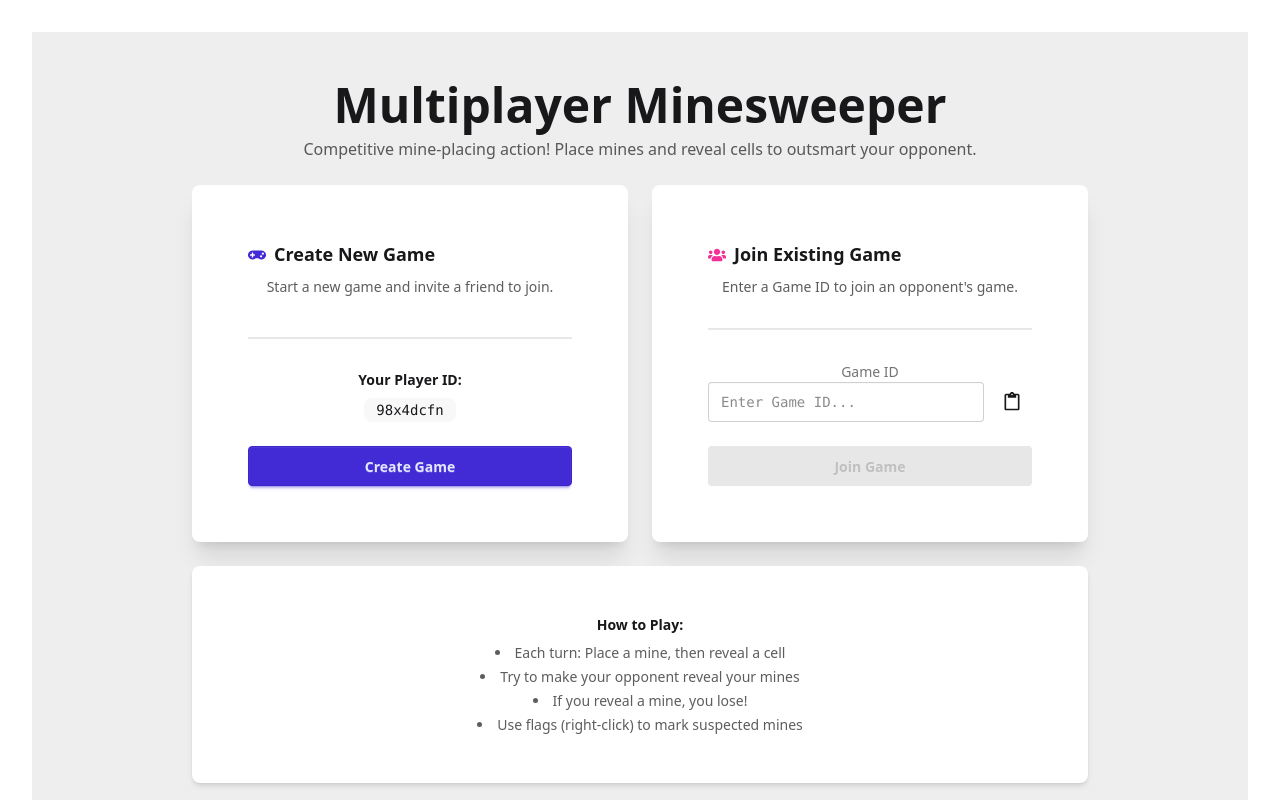
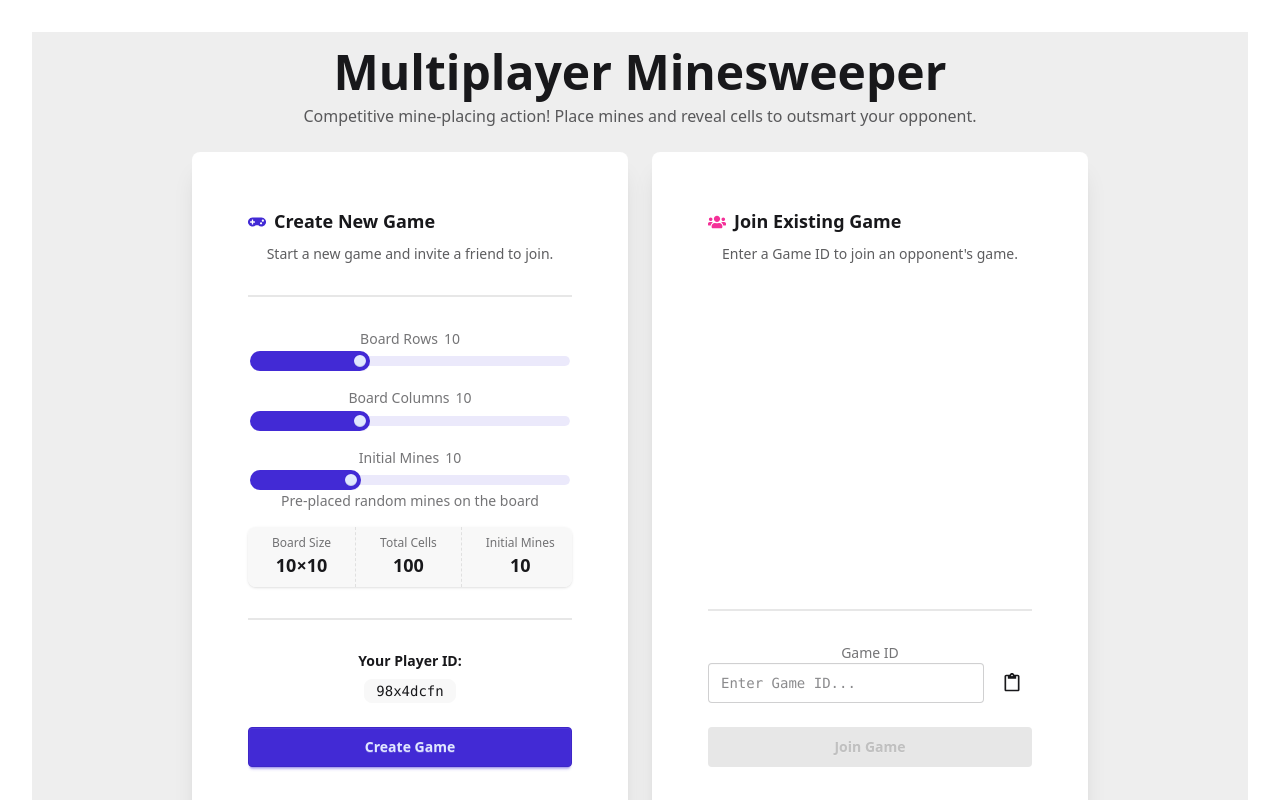
Before and after one commit to jbridges-olioapps/minesweeper, a React (Vite) app: page / in a window 1280 px wide. Shown: the top 800 px of the page. Built offline with nearby package versions, Linux system fonts and the light colour scheme; no server answers.

Commit message:
initialize with random bombs, variable boards, and disallow reveal mine placement

```diff
--- a/src/components/Cell.tsx
+++ b/src/components/Cell.tsx
@@ -70,16 +70,7 @@ export function Cell({
 
   const getCellContent = () => {
     // Show flag if cell is flagged AND it belongs to the current player
-    if (cell.flagged) {
-      const shouldShowFlag = cell.flagPlacedBy === playerRole;
-      console.log(`🚩 Cell[${row}][${col}] flagged:`, {
-        flagged: cell.flagged,
-        flagPlacedBy: cell.flagPlacedBy,
-        playerRole: playerRole,
-        shouldShowFlag: shouldShowFlag,
-      });
-
-      if (shouldShowFlag) {
+    if (cell.flagged && cell.flagPlacedBy === playerRole) {
       return (
         <FaFlag
           className="text-warning"
@@ -87,7 +78,6 @@ export function Cell({
           aria-label="Flagged cell"
         />
       );
-      }
     }
 
     // If cell is not revealed, show empty or question mark
@@ -142,10 +132,6 @@ export function Cell({
       classes.push("cell-hidden");
       // Only show flag styling if the flag belongs to the current player
       if (cell.flagged && cell.flagPlacedBy === playerRole) {
-        console.log(`🎨 Cell[${row}][${col}] adding cell-flagged class:`, {
-          flagPlacedBy: cell.flagPlacedBy,
-          playerRole: playerRole,
-        });
         classes.push("cell-flagged");
       }
     }
--- a/src/components/GameLobby.tsx
+++ b/src/components/GameLobby.tsx
@@ -9,7 +9,7 @@ import { MdContentPaste } from "react-icons/md";
 import { supabase } from "../lib/supabase";
 import type { Game } from "../lib/supabase";
 import { getPlayerId } from "../utils/playerId";
-import { generateEmptyBoard } from "../utils/minesweeper";
+import { generateBoardWithMines } from "../utils/minesweeper";
 
 /**
  * Props for the GameLobby component
@@ -40,6 +40,11 @@ export function GameLobby({ onGameJoined }: GameLobbyProps) {
   const [error, setError] = useState<string | null>(null);
   const [createdGameId, setCreatedGameId] = useState<string | null>(null);
   const [copied, setCopied] = useState(false);
+
+  // Board configuration
+  const [rows, setRows] = useState(10);
+  const [cols, setCols] = useState(10);
+  const [initialMines, setInitialMines] = useState(10);
 
   const playerId = getPlayerId();
 
@@ -108,8 +113,18 @@ export function GameLobby({ onGameJoined }: GameLobbyProps) {
     setError(null);
 
     try {
-      // Create an empty board (8x8 by default)
-      const board = generateEmptyBoard(8, 8);
+      // Validate configuration
+      const maxMines = rows * cols - 1; // Leave at least one cell free
+      if (initialMines > maxMines) {
+        setError(
+          `Too many mines! Maximum for ${rows}x${cols} board is ${maxMines}`
+        );
+        setIsCreating(false);
+        return;
+      }
+
+      // Generate board with random initial mines
+      const board = generateBoardWithMines(rows, cols, initialMines);
 
       // Create game in database
       const { data, error: createError } = await supabase
@@ -121,8 +136,8 @@ export function GameLobby({ onGameJoined }: GameLobbyProps) {
           turn_phase: "place_mine",
           game_state: {
             board,
-            rows: 8,
-            cols: 8,
+            rows,
+            cols,
             minesPlacedByPlayer1: 0,
             minesPlacedByPlayer2: 0,
           } as any,
@@ -364,6 +379,84 @@ export function GameLobby({ onGameJoined }: GameLobbyProps) {
 
               <div className="divider"></div>
 
+              {/* Board Configuration */}
+              <div className="space-y-4">
+                <div className="form-control">
+                  <label className="label">
+                    <span className="label-text">Board Rows</span>
+                    <span className="label-text-alt text-base-content/60">
+                      {rows}
+                    </span>
+                  </label>
+                  <input
+                    type="range"
+                    min="5"
+                    max="20"
+                    value={rows}
+                    onChange={(e) => setRows(Number(e.target.value))}
+                    className="range range-primary range-sm"
+                  />
+                </div>
+
+                <div className="form-control">
+                  <label className="label">
+                    <span className="label-text">Board Columns</span>
+                    <span className="label-text-alt text-base-content/60">
+                      {cols}
+                    </span>
+                  </label>
+                  <input
+                    type="range"
+                    min="5"
+                    max="20"
+                    value={cols}
+                    onChange={(e) => setCols(Number(e.target.value))}
+                    className="range range-primary range-sm"
+                  />
+                </div>
+
+                <div className="form-control">
+                  <label className="label">
+                    <span className="label-text">Initial Mines</span>
+                    <span className="label-text-alt text-base-content/60">
+                      {initialMines}
+                    </span>
+                  </label>
+                  <input
+                    type="range"
+                    min="0"
+                    max={Math.floor((rows * cols) / 3)}
+                    value={initialMines}
+                    onChange={(e) => setInitialMines(Number(e.target.value))}
+                    className="range range-primary range-sm"
+                  />
+                  <label className="label">
+                    <span className="label-text-alt">
+                      Pre-placed random mines on the board
+                    </span>
+                  </label>
+                </div>
+
+                <div className="stats stats-vertical lg:stats-horizontal shadow bg-base-200 w-full">
+                  <div className="stat py-2">
+                    <div className="stat-title text-xs">Board Size</div>
+                    <div className="stat-value text-lg">
+                      {rows}×{cols}
+                    </div>
+                  </div>
+                  <div className="stat py-2">
+                    <div className="stat-title text-xs">Total Cells</div>
+                    <div className="stat-value text-lg">{rows * cols}</div>
+                  </div>
+                  <div className="stat py-2">
+                    <div className="stat-title text-xs">Initial Mines</div>
+                    <div className="stat-value text-lg">{initialMines}</div>
+                  </div>
+                </div>
+              </div>
+
+              <div className="divider"></div>
+
               <div className="space-y-2 text-sm">
                 <p>
                   <strong>Your Player ID:</strong>
--- a/src/components/index.ts
+++ b/src/components/index.ts
@@ -2,3 +2,4 @@ export * from "./GameBoard";
 export * from "./Cell";
 export * from "./GameLobby";
 export * from "./PlayerStatus";
+export * from "./Toast";
--- a/src/hooks/index.ts
+++ b/src/hooks/index.ts
@@ -1 +1,2 @@
 export * from "./useRealtimeGame";
+export * from "./useToast";
--- a/src/hooks/useRealtimeGame.ts
+++ b/src/hooks/useRealtimeGame.ts
@@ -14,6 +14,7 @@ import {
   checkWinCondition,
   checkLoseCondition,
   countMinesByPlayer,
+  isValidMinePlacement,
 } from "../utils/minesweeper";
 import { getPlayerRole, getPlayerId } from "../utils/playerId";
 
@@ -135,6 +136,14 @@ export function useRealtimeGame(gameId: string | null) {
 
       if (game.turn_phase !== "place_mine") {
         console.error("Not in place_mine phase");
+        return;
+      }
+
+      // Validate mine placement
+      const validation = isValidMinePlacement(board, row, col);
+      if (!validation.isValid) {
+        console.error("Invalid mine placement:", validation.error);
+        setError(validation.error || "Cannot place mine here");
         return;
       }
 
--- /dev/null
+++ b/src/hooks/useToast.ts
@@ -0,0 +1,42 @@
+/**
+ * @fileoverview Simple toast notification hook using DaisyUI styling.
+ * Provides temporary notification messages to the user.
+ */
+
+import { useState, useCallback } from "react";
+
+export interface Toast {
+  id: string;
+  message: string;
+  type: "info" | "success" | "warning" | "error";
+}
+
+/**
+ * Hook for managing toast notifications.
+ *
+ * @returns Object with toasts array and showToast function
+ */
+export function useToast() {
+  const [toasts, setToasts] = useState<Toast[]>([]);
+
+  const showToast = useCallback(
+    (message: string, type: Toast["type"] = "info", duration = 3000) => {
+      const id = Math.random().toString(36).substring(7);
+      const newToast: Toast = { id, message, type };
+
+      setToasts((prev) => [...prev, newToast]);
+
+      // Auto-remove after duration
+      setTimeout(() => {
+        setToasts((prev) => prev.filter((toast) => toast.id !== id));
+      }, duration);
+    },
+    []
+  );
+
+  const removeToast = useCallback((id: string) => {
+    setToasts((prev) => prev.filter((toast) => toast.id !== id));
+  }, []);
+
+  return { toasts, showToast, removeToast };
+}
--- a/src/utils/minesweeper.ts
+++ b/src/utils/minesweeper.ts
@@ -29,6 +29,54 @@ export function generateEmptyBoard(rows: number, cols: number): Board {
       };
     }
   }
+
+  return board;
+}
+
+/**
+ * Generate a board with random initial mines pre-placed.
+ * These mines have no player attribution (minePlacedBy: null).
+ *
+ * @param rows - Number of rows in the board
+ * @param cols - Number of columns in the board
+ * @param initialMines - Number of mines to randomly place
+ * @returns A 2D array with randomly placed mines
+ */
+export function generateBoardWithMines(
+  rows: number,
+  cols: number,
+  initialMines: number
+): Board {
+  // Start with an empty board
+  let board = generateEmptyBoard(rows, cols);
+
+  // Calculate max possible mines (can't exceed total cells)
+  const totalCells = rows * cols;
+  const minesToPlace = Math.min(initialMines, totalCells);
+
+  // Create array of all possible positions
+  const positions: Array<{ row: number; col: number }> = [];
+  for (let row = 0; row < rows; row++) {
+    for (let col = 0; col < cols; col++) {
+      positions.push({ row, col });
+    }
+  }
+
+  // Shuffle positions using Fisher-Yates algorithm
+  for (let i = positions.length - 1; i > 0; i--) {
+    const j = Math.floor(Math.random() * (i + 1));
+    [positions[i], positions[j]] = [positions[j], positions[i]];
+  }
+
+  // Place mines at the first N shuffled positions
+  for (let i = 0; i < minesToPlace; i++) {
+    const { row, col } = positions[i];
+    board[row][col].hasMine = true;
+    board[row][col].minePlacedBy = null; // Pre-placed mines have no attribution
+  }
+
+  // Recalculate all adjacent mine counts
+  board = recalculateAdjacentMines(board);
 
   return board;
 }
@@ -249,24 +297,33 @@ export function checkLoseCondition(
 }
 
 /**
- * Check win condition - if opponent hit a mine, revealing player wins
+ * Check win condition - if a mine is revealed, the revealing player loses
+ *
+ * Win conditions:
+ * - If ANY mine is revealed, the revealing player loses and opponent wins
+ * - Works for both player-placed mines and pre-placed mines
+ *
+ * @param board - The game board
+ * @param revealingPlayer - The player who just revealed a cell
+ * @returns GameResult indicating if game is over and who won
  */
 export function checkWinCondition(
   board: Board,
-  _revealingPlayer: PlayerTurn
+  revealingPlayer: PlayerTurn
 ): GameResult {
   // Check all revealed cells for mines
   for (let row = 0; row < board.length; row++) {
     for (let col = 0; col < board[row].length; col++) {
       const cell = board[row][col];
 
-      // If a revealed cell has a mine, the player who placed it wins
-      if (cell.revealed && cell.hasMine && cell.minePlacedBy) {
-        // The player who placed the mine wins
-        // The player who revealed it loses
+      // If a revealed cell has a mine, the revealing player loses
+      if (cell.revealed && cell.hasMine) {
+        // The opponent wins (the player who did NOT reveal)
+        const opponent: PlayerTurn =
+          revealingPlayer === "player1" ? "player2" : "player1";
         return {
           isGameOver: true,
-          winner: cell.minePlacedBy,
+          winner: opponent,
           reason: "mine_revealed",
         };
       }
```
Also changed, not shown: src/components/GameBoard.tsx (+20 -5 lines), src/components/Toast.tsx (added, +55 -0 lines), 1 other file (tests, documents, lock files or other folders). Lines whose indentation alone changed are shown as unchanged.
